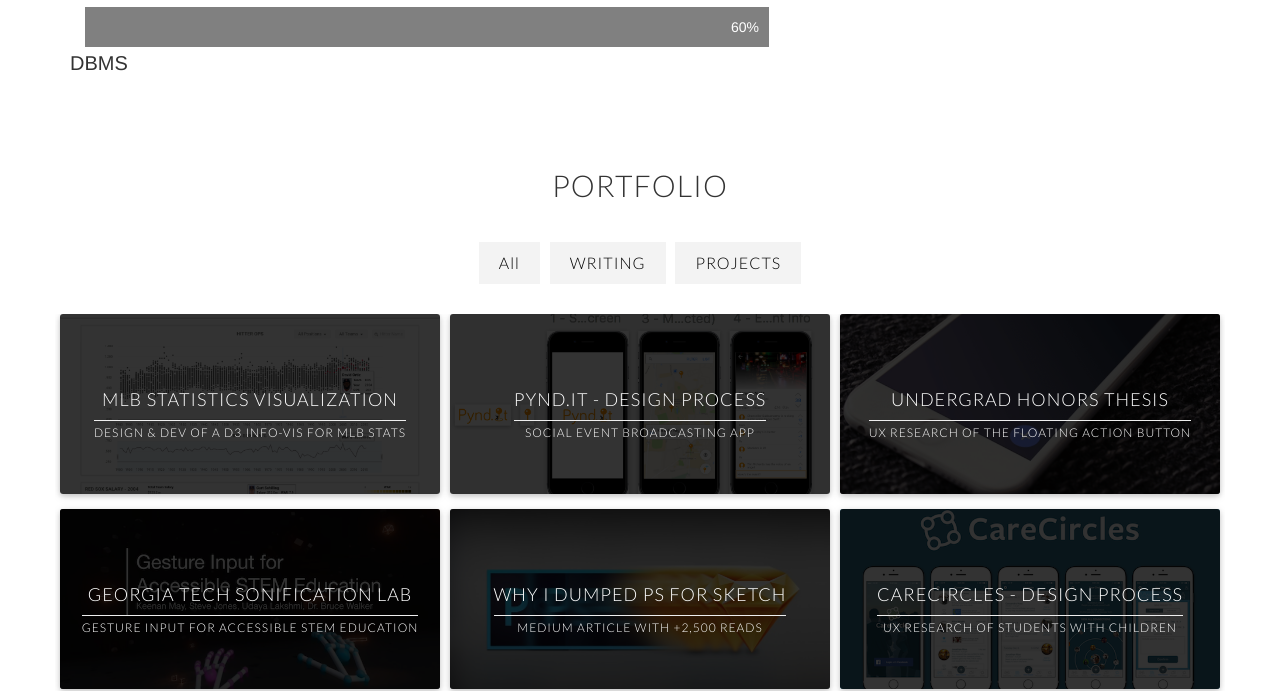
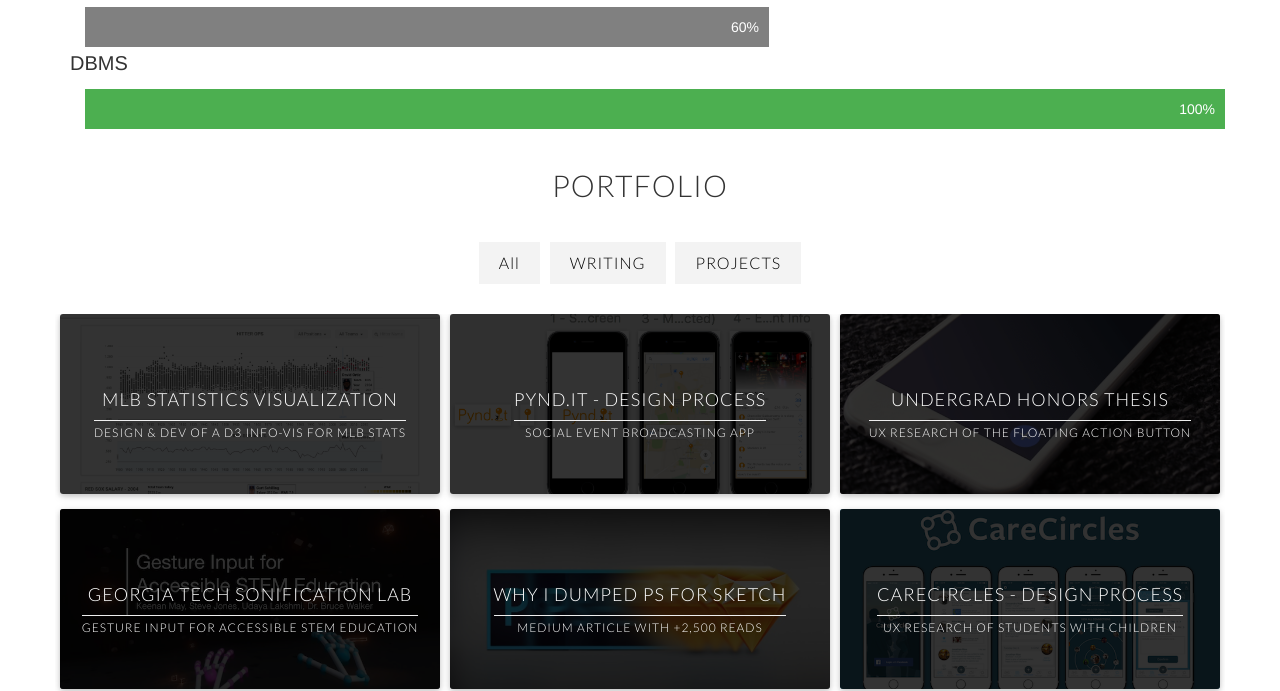
Before and after one commit to shockpulse/testin, a plain HTML site: page index.html in a window 1280 px wide. Shown: the part 2104-2795 px from the top of the page. Drawn offline with Linux system fonts and the light colour scheme; some packages are replaced by stand-ins of ours.

Commit message:
Update index.html

```diff
--- a/index.html
+++ b/index.html
@@ -240,7 +240,7 @@
 
       <p>DBMS</p>
 <div class="container">
-  <div class="skills dbns">100%</div>
+  <div class="skills dbms">100%</div>
 </div>
 
     </div><!--/ /.container /-->
```
